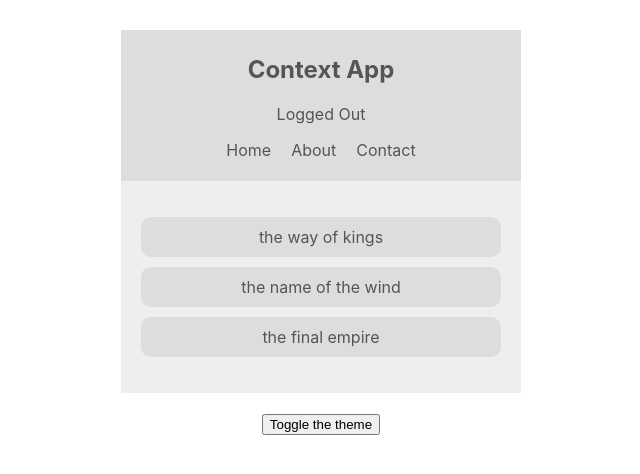
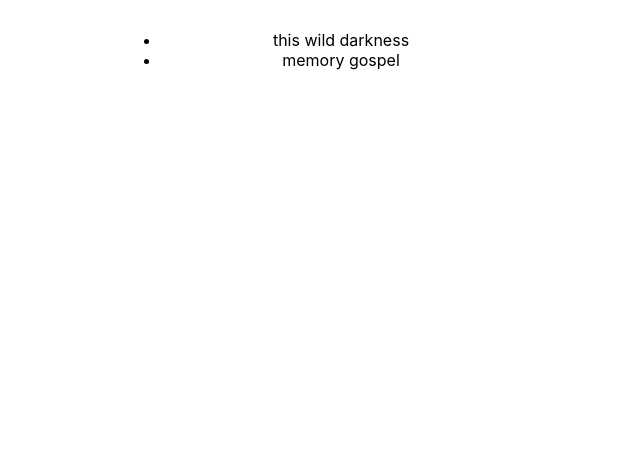
Before and after one commit to sunilsp77/BookReading-hooks, a React (Create React App) app: page / in a window 1280 px wide. Shown: the top 474 px of the page, without its empty margins (319-959 px from the left). Built offline with nearby package versions, Linux system fonts and the light colour scheme.

Commit message:
New App component for intro to hooks

```diff
--- a/src/App.js
+++ b/src/App.js
@@ -1,22 +1,12 @@
 import React from "react";
-import Navbar from "./components/Navbar";
-import BookList from "./components/BookList";
-import ThemeContextProvider from "./contexts/ThemeContext";
-import ThemeToggle from "./components/ThemeToggle";
-import AuthContextProvider from "./contexts/AuthContext";
+import SongList from "./components/SongList";
 
-function App() {
+const App = () => {
   return (
     <div className="App">
-      <ThemeContextProvider>
-        <AuthContextProvider>
-          <Navbar />
-          <BookList />
-          <ThemeToggle />
-        </AuthContextProvider>
-      </ThemeContextProvider>
+      <SongList />
     </div>
   );
-}
+};
 
 export default App;
--- /dev/null
+++ b/src/components/SongList.js
@@ -0,0 +1,14 @@
+import React from "react";
+
+const SongList = () => {
+  return (
+    <div className="song-list">
+      <ul>
+        <li>this wild darkness</li>
+        <li>memory gospel</li>
+      </ul>
+    </div>
+  );
+};
+
+export default SongList;
```
Also changed, not shown: src/App1.js (added, +22 -0 lines).
